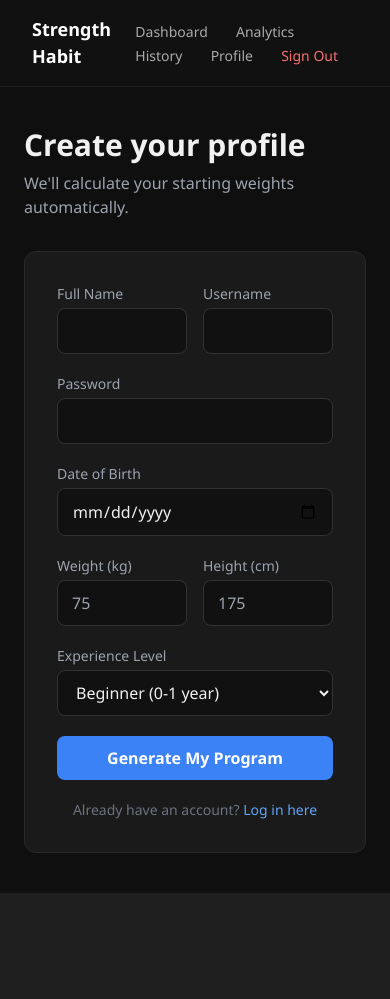
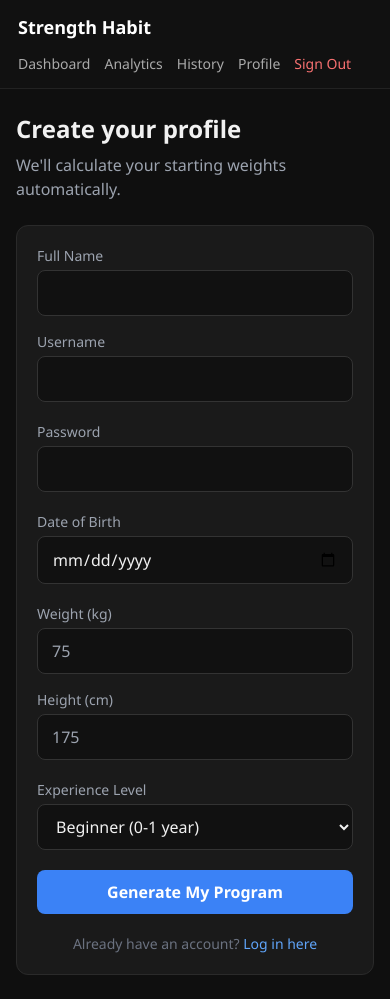
Before and after one commit to Choolwe205/Strength-Progression-Planner, a Flask app: page / in a window 390 px wide. Before the commit the page ends 893 px from the top, so only its background shows below. Run offline with Flask 3, Linux system fonts and the light colour scheme; some libraries are stand-ins or nearby versions.

Commit message:
Optimized for mobile

```diff
--- a/app/templates/base.html
+++ b/app/templates/base.html
@@ -9,15 +9,21 @@
   <style>
     body { background: #0f0f0f; color: #f1f1f1; font-family: 'Segoe UI', sans-serif; }
     .card { background: #1a1a1a; border: 1px solid #2a2a2a; border-radius: 12px; }
-    .btn-primary { background: #3b82f6; color: white; padding: 10px 24px; border-radius: 8px; font-weight: 600; cursor: pointer; transition: background 0.2s; }
+    .btn-primary { background: #3b82f6; color: white; padding: 10px 20px; border-radius: 8px; font-weight: 600; cursor: pointer; transition: background 0.2s; }
     .btn-primary:hover { background: #2563eb; }
     .input-field { background: #111; border: 1px solid #333; color: #f1f1f1; border-radius: 8px; padding: 10px 14px; width: 100%; }
     .input-field:focus { outline: none; border-color: #3b82f6; }
-    .nav { background: #111; border-bottom: 1px solid #222; padding: 16px 32px; display: flex; justify-content: space-between; align-items: center; }
-    .nav a { color: #aaa; text-decoration: none; margin-left: 24px; font-size: 14px; }
+    .nav { background: #111; border-bottom: 1px solid #222; padding: 14px 18px; display: flex; justify-content: space-between; align-items: center; gap: 12px; flex-wrap: wrap; }
+    .nav a { color: #aaa; text-decoration: none; font-size: 14px; }
     .nav a:hover { color: white; }
-    .nav button { color: #f87171; background: none; border: none; margin-left: 24px; font-size: 14px; cursor: pointer; }
+    .nav button { color: #f87171; background: none; border: none; font-size: 14px; cursor: pointer; padding: 0; }
     .nav button:hover { color: white; }
+    #nav-links { display: flex; align-items: center; gap: 14px; flex-wrap: wrap; }
+    @media (max-width: 640px) {
+      .nav { align-items: flex-start; }
+      #nav-links { width: 100%; gap: 10px 14px; }
+      .btn-primary { width: 100%; }
+    }
   </style>
 </head>
 <body>
@@ -31,7 +37,7 @@
       <button onclick="logout()">Sign Out</button>
     </div>
   </nav>
-  <div class="container mx-auto px-6 py-10 max-w-4xl">
+  <div class="container mx-auto px-4 sm:px-6 py-6 sm:py-10 max-w-4xl">
     {% block content %}{% endblock %}
   </div>
   <script>
--- a/app/templates/history.html
+++ b/app/templates/history.html
@@ -1,6 +1,6 @@
 {% extends "base.html" %}
 {% block content %}
-<h1 class="text-3xl font-bold mb-2">Workout History</h1>
+<h1 class="text-2xl sm:text-3xl font-bold mb-2">Workout History</h1>
 <p class="text-gray-400 mb-8">All logged sessions, most recent first.</p>
 
 <div id="history-container" class="space-y-6">
@@ -80,7 +80,7 @@ async function loadHistory() {
     }).join('');
 
     container.innerHTML += `
-      <div class="card p-6">
+      <div class="card p-5 sm:p-6">
         <div class="flex flex-col gap-2 sm:flex-row sm:justify-between sm:items-center mb-4">
           <h2 class="text-lg font-semibold">${formatSessionDate(date)}</h2>
           <span class="text-xs px-3 py-1 rounded-full w-fit ${allDone ? 'bg-green-900 text-green-300' : 'bg-yellow-900 text-yellow-300'}">
--- a/app/templates/login.html
+++ b/app/templates/login.html
@@ -1,10 +1,10 @@
 {% extends "base.html" %}
 {% block content %}
 <div class="max-w-md mx-auto">
-  <h1 class="text-3xl font-bold mb-2">Welcome back</h1>
-  <p class="text-gray-400 mb-8">Log in to continue your progression.</p>
+  <h1 class="text-2xl sm:text-3xl font-bold mb-2">Welcome back</h1>
+  <p class="text-gray-400 mb-6 sm:mb-8">Log in to continue your progression.</p>
 
-  <div class="card p-8 space-y-5">
+  <div class="card p-5 sm:p-8 space-y-5">
     <div>
       <label class="block text-sm text-gray-400 mb-1">Username</label>
       <input id="username" type="text" class="input-field" placeholder="yourname" />
--- a/app/templates/register.html
+++ b/app/templates/register.html
@@ -1,11 +1,11 @@
 {% extends "base.html" %}
 {% block content %}
 <div class="max-w-lg mx-auto">
-  <h1 class="text-3xl font-bold mb-2">Create your profile</h1>
-  <p class="text-gray-400 mb-8">We'll calculate your starting weights automatically.</p>
+  <h1 class="text-2xl sm:text-3xl font-bold mb-2">Create your profile</h1>
+  <p class="text-gray-400 mb-6 sm:mb-8">We'll calculate your starting weights automatically.</p>
 
-  <div class="card p-8 space-y-5">
-    <div class="grid grid-cols-2 gap-4">
+  <div class="card p-5 sm:p-8 space-y-5">
+    <div class="grid grid-cols-1 sm:grid-cols-2 gap-4">
       <div>
         <label class="block text-sm text-gray-400 mb-1">Full Name</label>
         <input id="name" type="text" class="input-field" placeholder=" " />
@@ -23,7 +23,7 @@
       <label class="block text-sm text-gray-400 mb-1">Date of Birth</label>
       <input id="dob" type="date" class="input-field" title="Date of Birth" />
     </div>
-    <div class="grid grid-cols-2 gap-4">
+    <div class="grid grid-cols-1 sm:grid-cols-2 gap-4">
       <div>
         <label class="block text-sm text-gray-400 mb-1">Weight (kg)</label>
         <input id="weight" type="number" class="input-field" placeholder="75" />
```
Also changed, not shown: app/templates/dashboard.html (+8 -8 lines).
